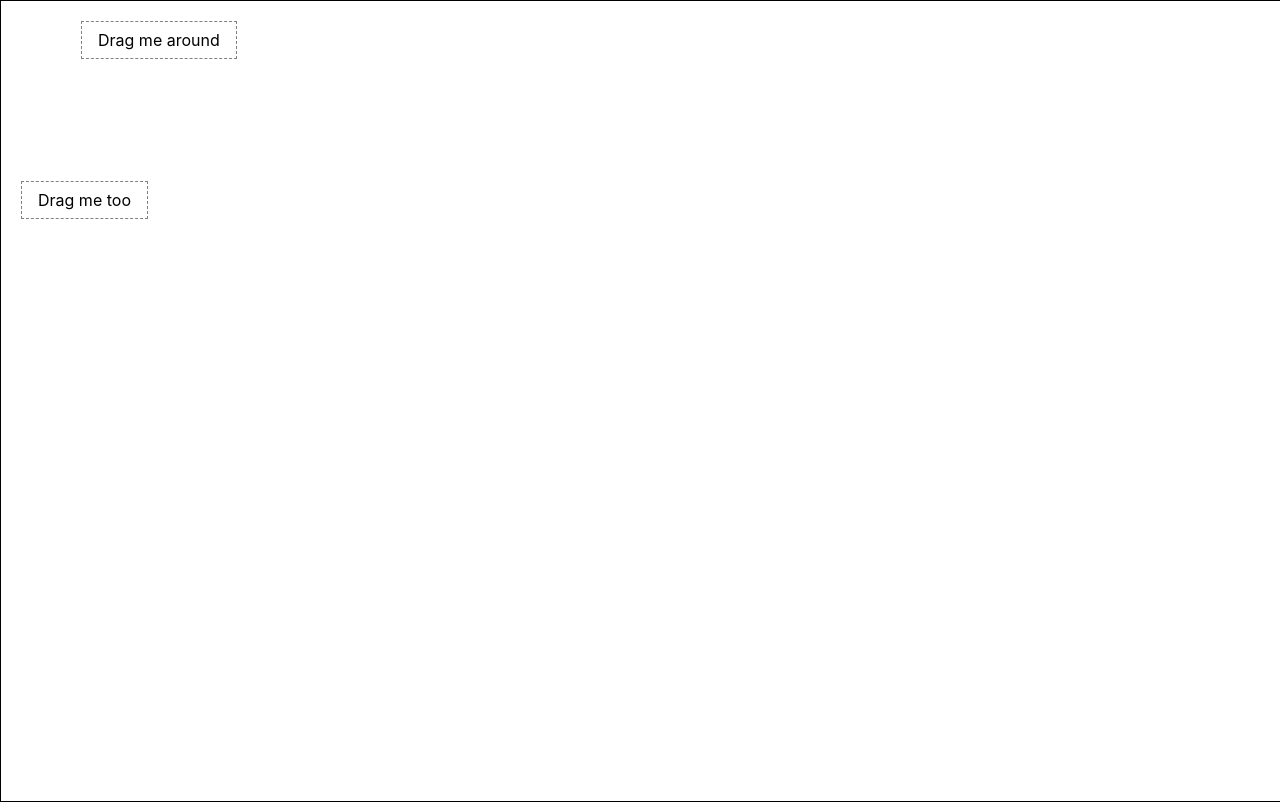
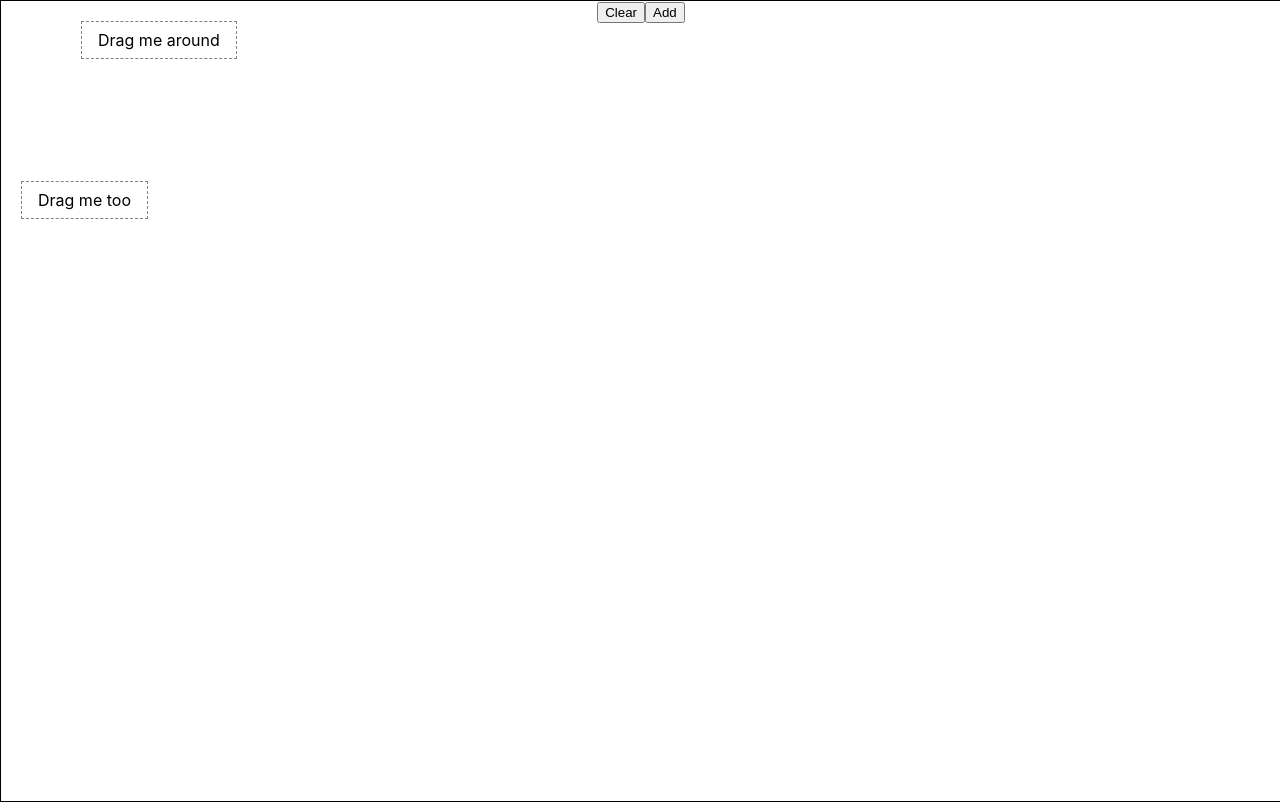
Before and after one commit to sydney-sisco/stream-overlay, a React (Create React App) app: page / in a window 1280 px wide. Built offline with nearby package versions, Linux system fonts and the light colour scheme; the HTML template or start-up script is replaced by a standard one.

Commit message:
we have buttons to add and clear

```diff
--- a/src/App.js
+++ b/src/App.js
@@ -1,6 +1,5 @@
 import './App.css';
-import Example from './Example'
-
+import { Container } from './Container.js'
 import { DndProvider } from 'react-dnd'
 import { HTML5Backend } from 'react-dnd-html5-backend'
 
@@ -9,7 +8,7 @@ function App() {
   return (
     <div className="App">
       <DndProvider backend={HTML5Backend}>
-        <Example />
+        <Container />
       </DndProvider>
     </div>
   );
--- a/src/Container.js
+++ b/src/Container.js
@@ -13,10 +13,10 @@ const styles = {
 
 export const Container = () => {
 
-  const [boxes, setBoxes] = useState({
-    a: { top: 20, left: 80, title: 'Drag me around' },
-    b: { top: 180, left: 20, title: 'Drag me too' },
-  })
+  const [boxes, setBoxes] = useState([
+    { top: 20, left: 80, title: 'Drag me around' },
+    { top: 180, left: 20, title: 'Drag me too' },
+  ])
 
   const moveBox = useCallback(
     (id, left, top) => {
@@ -47,8 +47,9 @@ export const Container = () => {
 
   return (
     <div ref={drop} style={styles}>
-      {Object.keys(boxes).map((key) => {
-        const { left, top, title } = boxes[key]
+      <button onClick={() => setBoxes([])}>Clear</button>
+      <button onClick={() => setBoxes([...boxes, { top: 20, left: 20, title: 'Drag me too' }])}>Add</button>
+      {boxes.map(({ top, left, title }, key) => {
         return (
           <Box
             key={key}
--- a/src/Example.js
+++ /dev/null
@@ -1,7 +0,0 @@
-import { Container } from './Container.js'
-
-export default function Example () {
-  return (
-    <Container hideSourceOnDrag />
-  )
-}
```
